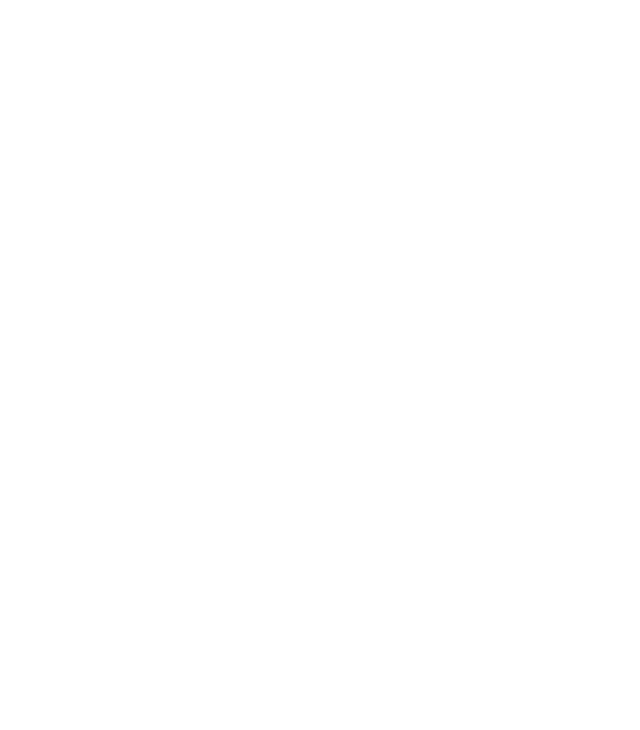
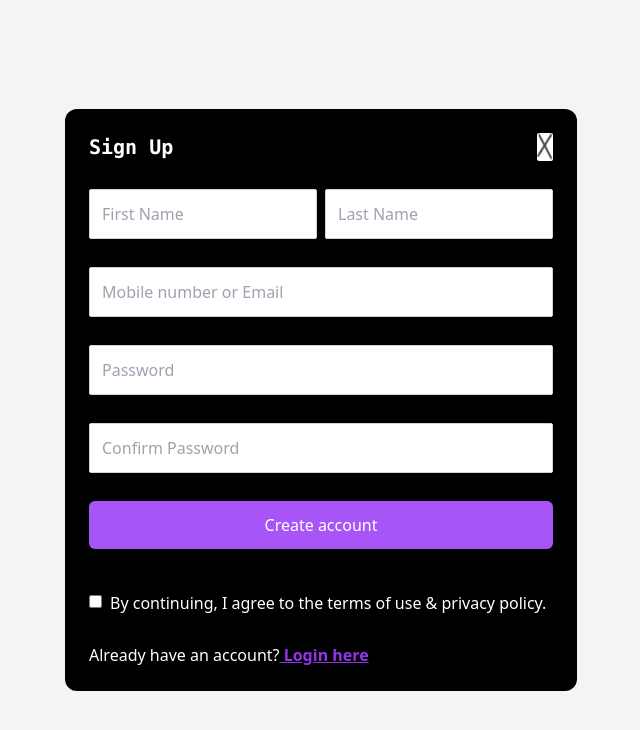
Before and after one commit to ushagotame000/collegeproject, a React (Create React App) app in the folder client/: page /signup in a window 1280 px wide. Before the commit this address had no page. Shown: the top 730 px of the page, without its empty margins (319-959 px from the left). Built offline with nearby package versions, Linux system fonts and the light colour scheme.

Commit message:
login and signup

```diff
--- a/client/src/App.tsx
+++ b/client/src/App.tsx
@@ -1,8 +1,10 @@
 import React from "react";
 import { BrowserRouter, Routes, Route } from "react-router-dom";
 import Home from "./pages/Home";
-import LoginPopup from "./components/login form/LoginPopup";
+// import LoginPopup from "./components/login form/LoginPopup";
+import Login from "./components/login form/Login";
 import Profile from "./components/profile/Profile";
+import SignUp from "./components/login form/SignUp";
 
 // import { useState } from "react";
 function App() {
@@ -12,8 +14,9 @@
     <BrowserRouter>
       <Routes>
         <Route path="/" element={<Home />}></Route>
-        <Route path="/login" element={<LoginPopup />}></Route>
+        <Route path="/login" element={<Login />}></Route>
         <Route path="/profile" element={<Profile />}></Route>
+        <Route path="/signup" element={<SignUp />}></Route>
       </Routes>
     </BrowserRouter>
   );
--- /dev/null
+++ b/client/src/components/login form/Login.tsx
@@ -0,0 +1,60 @@
+import React, { useState } from "react";
+import { assets } from "../../assets/assets";
+function Login() {
+  return (
+    <>
+      <div className="login-page flex justify-center items-center h-screen bg-gray-100">
+        <form className="container max-w-lg bg-black flex flex-col gap-7 rounded-xl text-base p-6 justify-center">
+          <div className="login-title flex justify-between text-center font-bold text-xl font-mono">
+            <h2 className="text-white">Login</h2>
+            <img
+              src={assets.cross_icon}
+              alt="close"
+              className="cursor-pointer w-4 bg-white rounded-sm"
+            />
+          </div>
+
+          <div className="email">
+            <input
+              type="email"
+              name="email"
+              placeholder="Mobile number or Email"
+              required
+              className="border border-gray-300 p-3 rounded-sm w-full"
+            />
+          </div>
+
+          <div className="Password1">
+            <input
+              type="password"
+              name="password"
+              placeholder="Password"
+              required
+              className="border border-gray-300 p-3 rounded-sm w-full"
+            />
+          </div>
+
+          <button
+            type="submit"
+            className="bg-purple-800 border-none p-3 rounded-md text-white"
+          >
+            Login
+          </button>
+
+          <p className="text-white">
+            Create a new account?
+            <span
+              className="text-purple-500 font-semibold cursor-pointer"
+              onClick={() => (window.location.href = "/signup")}
+            >
+              {" "}
+              Sign Up
+            </span>
+          </p>
+        </form>
+      </div>
+    </>
+  );
+}
+
+export default Login;
--- /dev/null
+++ b/client/src/components/login form/SignUp.tsx
@@ -0,0 +1,94 @@
+import React, { useState } from "react";
+import { assets } from "../../assets/assets";
+
+function SignUp() {
+  return (
+    <>
+      <div className="signup-page flex justify-center items-center h-screen bg-gray-100">
+        <form className="container max-w-lg bg-black flex flex-col gap-7 rounded-xl text-base p-6 justify-center">
+          <div className="signup-title flex justify-between text-center font-bold text-xl font-mono">
+            <h2 className="text-white">Sign Up</h2>
+            <img
+              src={assets.cross_icon}
+              alt="close"
+              className="cursor-pointer w-4 bg-white rounded-sm"
+            />
+          </div>
+
+          <div className="login-input grid grid-cols-2 gap-2">
+            <input
+              type="text"
+              name="first_name"
+              placeholder="First Name"
+              required
+              className="border border-gray-300 p-3 rounded-sm"
+            />
+            <input
+              type="text"
+              name="last_name"
+              placeholder="Last Name"
+              required
+              className="border border-gray-300 p-3 rounded-sm"
+            />
+          </div>
+
+          <div className="email">
+            <input
+              type="email"
+              name="email"
+              placeholder="Mobile number or Email"
+              required
+              className="border border-gray-300 p-3 rounded-sm w-full"
+            />
+          </div>
+
+          <div className="Password1">
+            <input
+              type="password"
+              name="password"
+              placeholder="Password"
+              required
+              className="border border-gray-300 p-3 rounded-sm w-full"
+            />
+          </div>
+
+          <div className="Password2">
+            <input
+              type="password"
+              name="confirm_password"
+              placeholder="Confirm Password"
+              required
+              className="border border-gray-300 p-3 rounded-sm w-full"
+            />
+          </div>
+
+          <button
+            type="submit"
+            className="bg-purple-500 border-none p-3 rounded-md text-white"
+          >
+            Create account
+          </button>
+
+          <div className="condition flex items-start gap-2 mt-3.5 font-thin">
+            <input type="checkbox" required className="mt-1" />
+            <p className="text-white">
+              By continuing, I agree to the terms of use & privacy policy.
+            </p>
+          </div>
+
+          <p className="text-white">
+            Already have an account?
+            <span
+              className="text-purple-600 font-semibold cursor-pointer"
+              onClick={() => (window.location.href = "/login")}
+            >
+              <u> Login here</u>
+            </span>
+          </p>
+        </form>
+      </div>
+    </>
+  );
+}
+
+export default SignUp;
```
